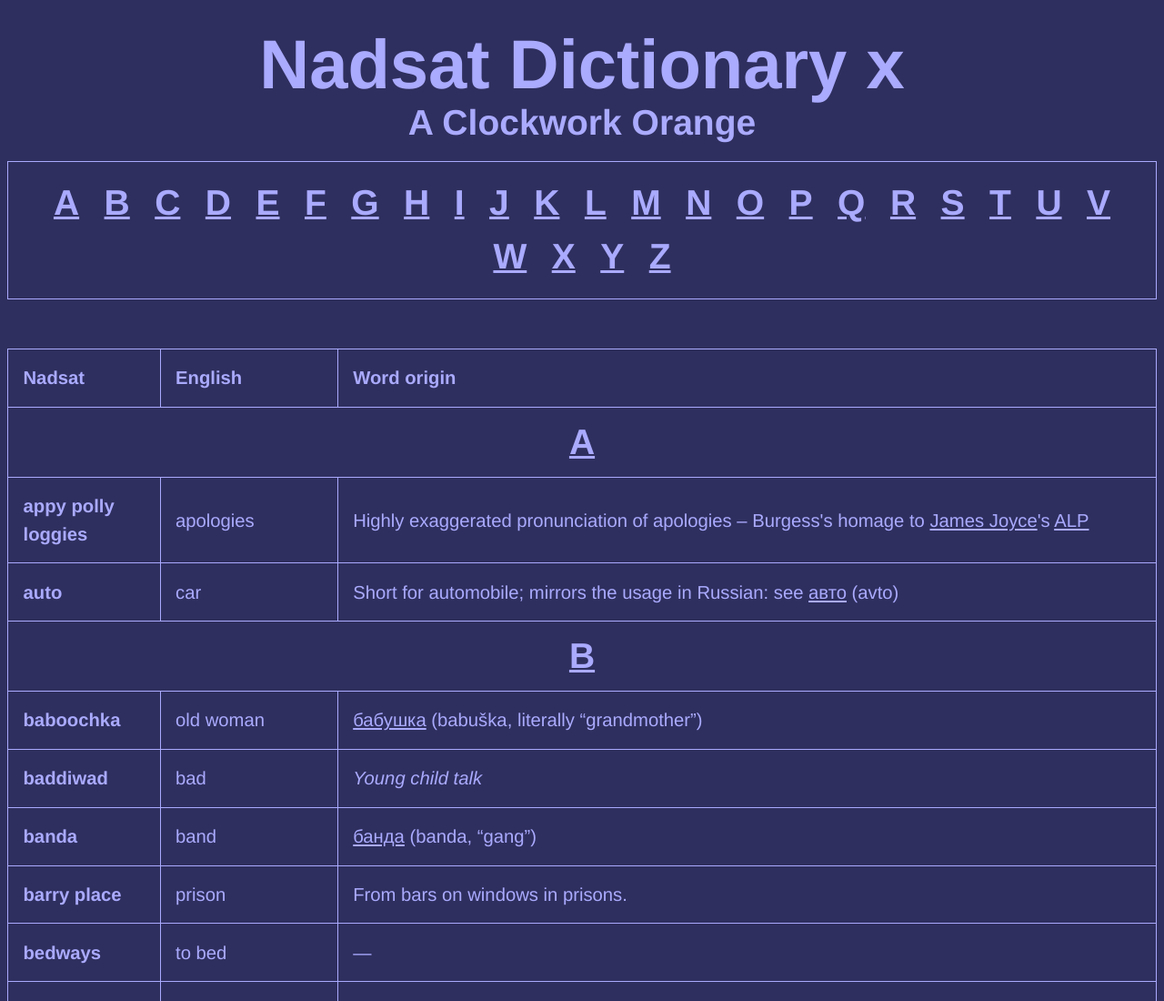
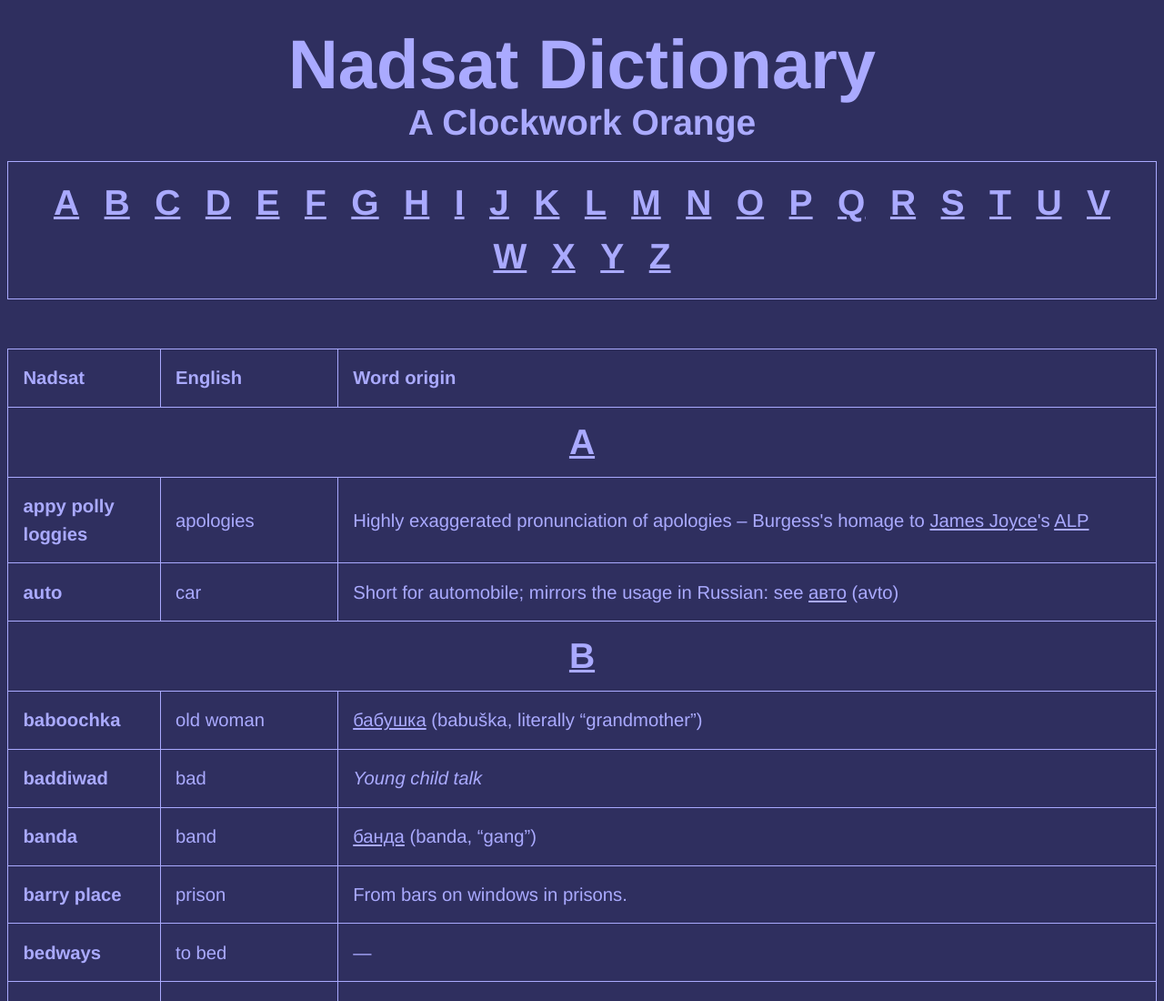
Before and after one commit to m00k/nadsat-dictionary, a plain HTML site: page index.html in a window 1280 px wide. Shown: the top 1100 px of the page at 91% size. Drawn offline with Linux system fonts and the light colour scheme.

Commit message:
remove typo in heading

```diff
--- a/index.html
+++ b/index.html
@@ -14,7 +14,7 @@
 </head>
 
 <body>
-	<h1 class="centered">Nadsat Dictionary x</h1>
+	<h1 class="centered">Nadsat Dictionary</h1>
 	<h3 class="centered">A Clockwork Orange</h3>
 	<main>
 		<table>
```
